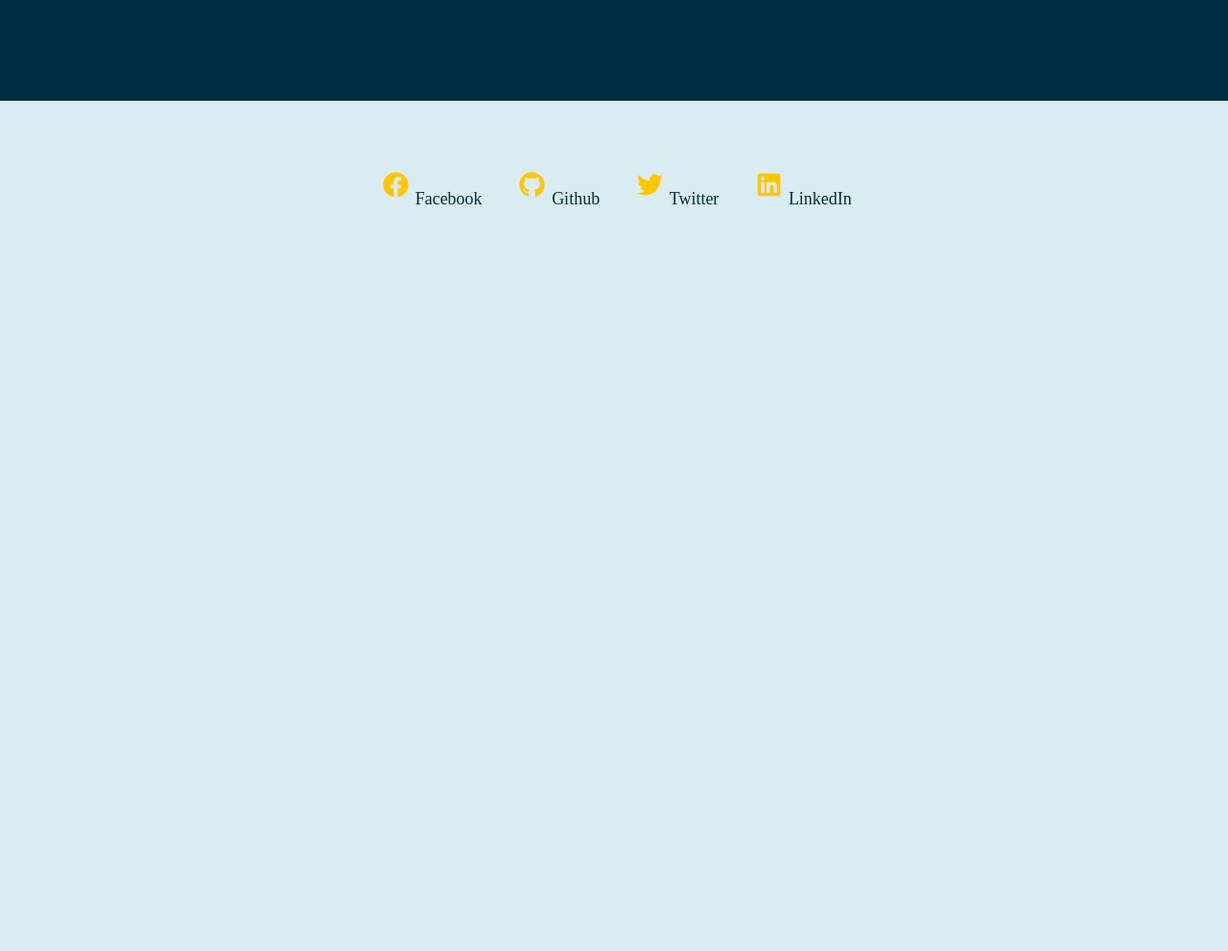
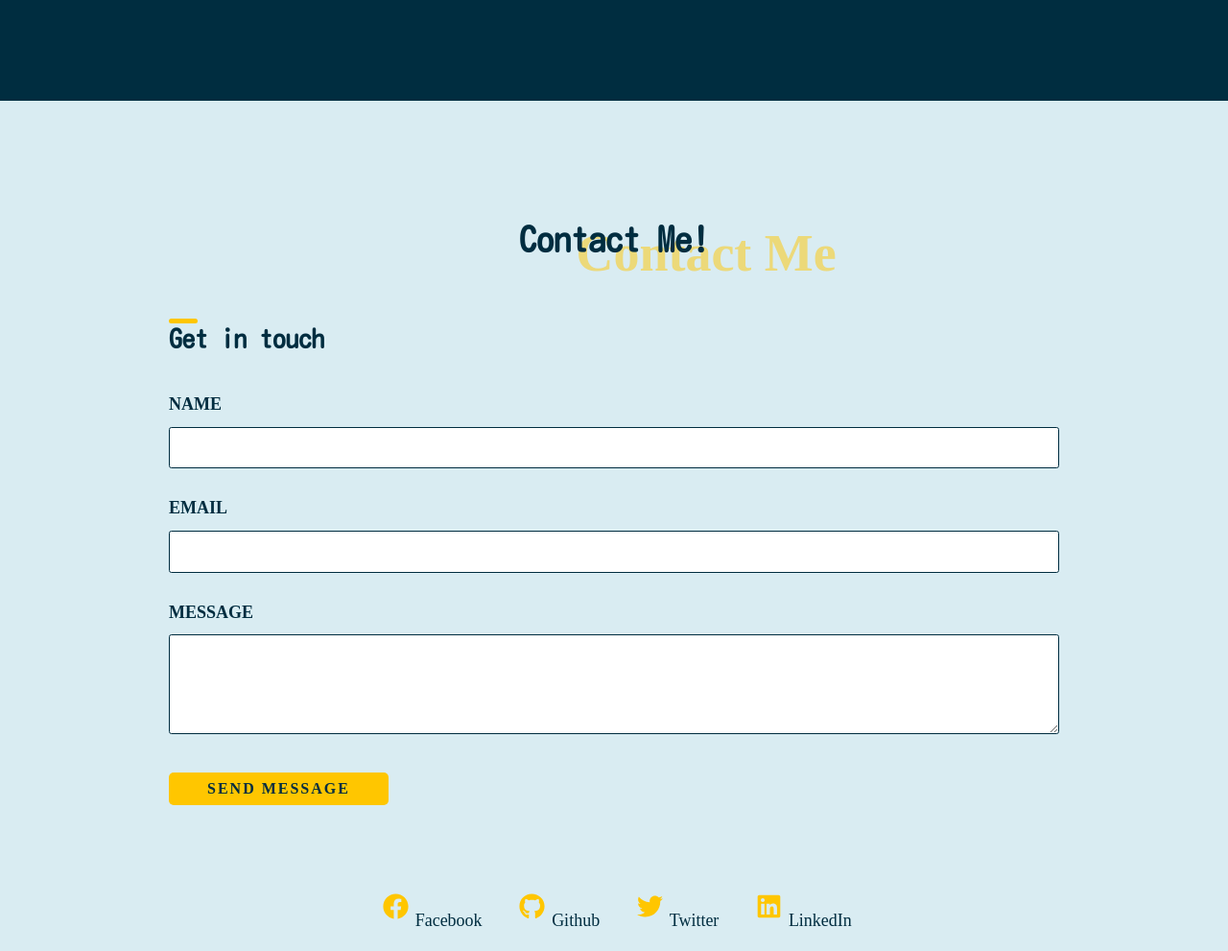
Before and after one commit to shrki416/v2, a Gatsby site: page / in a window 1280 px wide. Shown: the part 2885-3876 px from the top of the page at 96% size. Before the commit the page ends 3124 px from the top, so only its background shows below. Built offline with nearby package versions, Linux system fonts and the light colour scheme; Gatsby itself is replaced by a stand-in of ours; a web font is replaced by a local one.

Commit message:
Contact Me Section Added

```diff
--- /dev/null
+++ b/src/components/contact.js
@@ -0,0 +1,105 @@
+import React from "react"
+import styled from "styled-components"
+
+const ContactMe = styled.section`
+  width: 1000px;
+  margin: 0 auto;
+  display: grid;
+
+  h1 {
+    font-size: 2em;
+    text-align: center;
+    margin-bottom: 2em;
+  }
+
+  span {
+    position: relative;
+  }
+
+  span:before {
+    font-family: var(--ff-secondary);
+    content: "Contact Me";
+    font-size: 1.5em;
+    position: absolute;
+    color: rgba(255, 198, 0, 0.5);
+    z-index: -1;
+    white-space: nowrap;
+    left: 30%;
+    top: 15%;
+  }
+
+  h2 {
+    position: relative;
+    margin-bottom: 1.5em;
+    font-size: 1.5em;
+  }
+  h2:before {
+    content: "";
+    position: absolute;
+    height: 5px;
+    width: 30px;
+    background: var(--clr-accent);
+    left: 0;
+    top: -7px;
+    border-radius: 1em;
+  }
+
+  input[type="text"],
+  input[type="email"],
+  textarea {
+    width: 100%;
+    padding: 1em;
+    border-radius: 0.2em;
+    border: 1px solid var(--clr-dark);
+    color: var(--clr-dark);
+  }
+
+  input[type="text"]:focus,
+  textarea:focus {
+    outline: 3px solid var(--clr-accent);
+  }
+
+  input[type="submit"] {
+    margin-top: 2em;
+    border: none;
+  }
+`
+
+const Label = styled.label`
+  font-family: var(--ff-secondary);
+  display: block;
+  font-weight: bold;
+  text-transform: uppercase;
+  margin-top: 1.5em;
+  margin-bottom: 0.5em;
+`
+
+const Contact = () => (
+  <ContactMe id="contact">
+    <h1>
+      <span>Contact Me!</span>
+    </h1>
+    <div className="inner">
+      <h2 className="major">Get in touch</h2>
+      <form method="post" action="/#">
+        <div>
+          <div className="field">
+            <Label htmlFor="name">Name</Label>
+            <input type="text" name="name" id="name" />
+          </div>
+          <div className="field">
+            <Label htmlFor="email">Email</Label>
+            <input type="email" name="email" id="email" />
+          </div>
+          <div className="field">
+            <Label htmlFor="message">Message</Label>
+            <textarea name="message" id="message" rows="5"></textarea>
+          </div>
+        </div>
+        <input type="submit" className="btn" value="Send Message" />
+      </form>
+    </div>
+  </ContactMe>
+)
+
+export default Contact
--- a/src/components/header.js
+++ b/src/components/header.js
@@ -63,7 +63,7 @@ const Header = () => (
           </a>
         </li>
         <li>
-          <a href="/">
+          <a href="#contact">
             <sup>04. </sup>Contact
           </a>
         </li>
--- a/src/pages/index.js
+++ b/src/pages/index.js
@@ -4,6 +4,7 @@ import SEO from "../components/seo"
 import Introduction from "../components/Introduction"
 import About from "../components/about"
 import Portfolio from "../components/portfolio"
+import Contact from "../components/contact"
 
 const IndexPage = () => (
   <Layout>
@@ -11,6 +12,7 @@ const IndexPage = () => (
     <Introduction />
     <About />
     <Portfolio />
+    <Contact />
   </Layout>
 )
 
```
